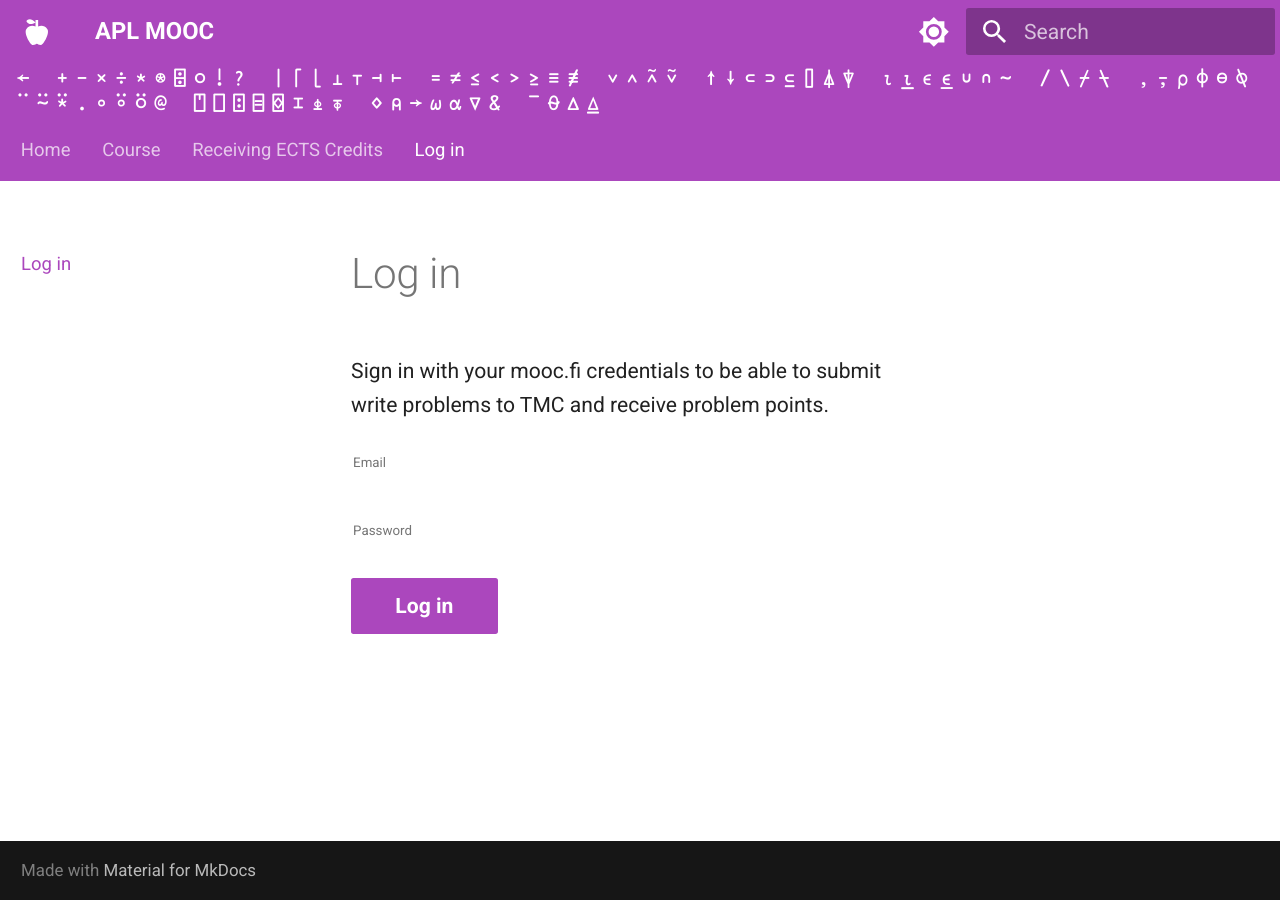
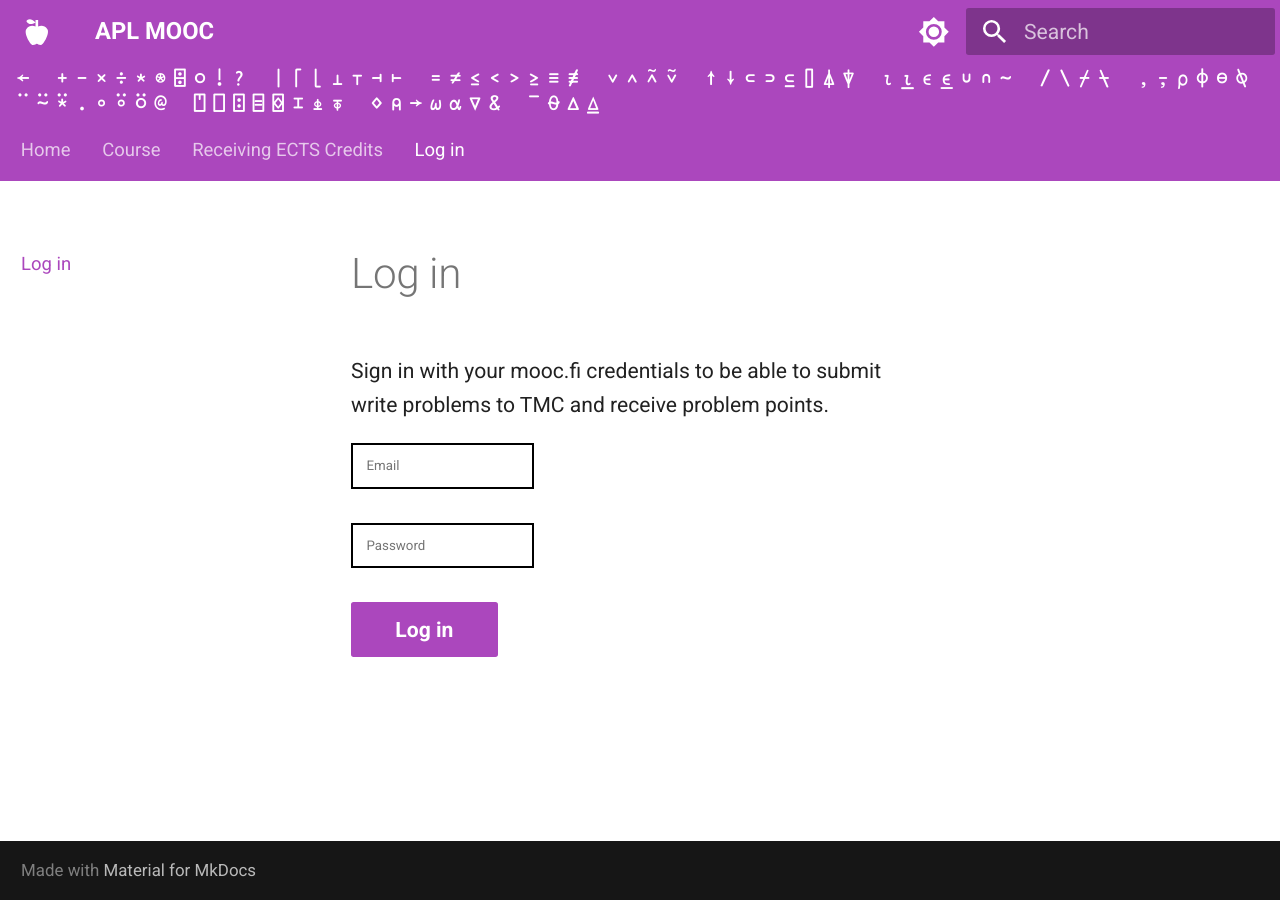
Before and after one commit to APLMOOC/APLMOOC, an MkDocs documentation site: the page built from docs/login.md, in a window 1280 px wide. Built offline with MkDocs 1.6.1 and Material for MkDocs 9.7.7, drawn with Linux system fonts in a browser that asks for light colours; some web fonts are replaced.

Commit message:
thick border on focus for accessibility

```diff
--- a/docs/styles/main.css
+++ b/docs/styles/main.css
@@ -5,6 +5,14 @@
 
 html {
     font-size: 165%;
+}
+
+input#user, input#pass {
+    padding: 1em;
+    border: solid 2px black;
+}
+input#user:focus, input#pass:focus {
+    outline: solid 5px var(--md-primary-fg-color);
 }
 
 /* Problem admonitions */
@@ -50,6 +58,16 @@
     border-top: solid 1px #777;
     border-bottom: solid 1px #777;
     text-indent: 0.2em;
+}
+
+div.problem input.probleminput:focus {
+    /* To account for thick accessibility border on focus */
+    margin-right: 5px;
+}
+
+div.problem input.probleminput:focus, button.problembutton:focus {
+    border: solid 2px black;
+    outline: solid 5px var(--md-primary-fg-color);
 }
 
 div.problem button.problembutton {
```
